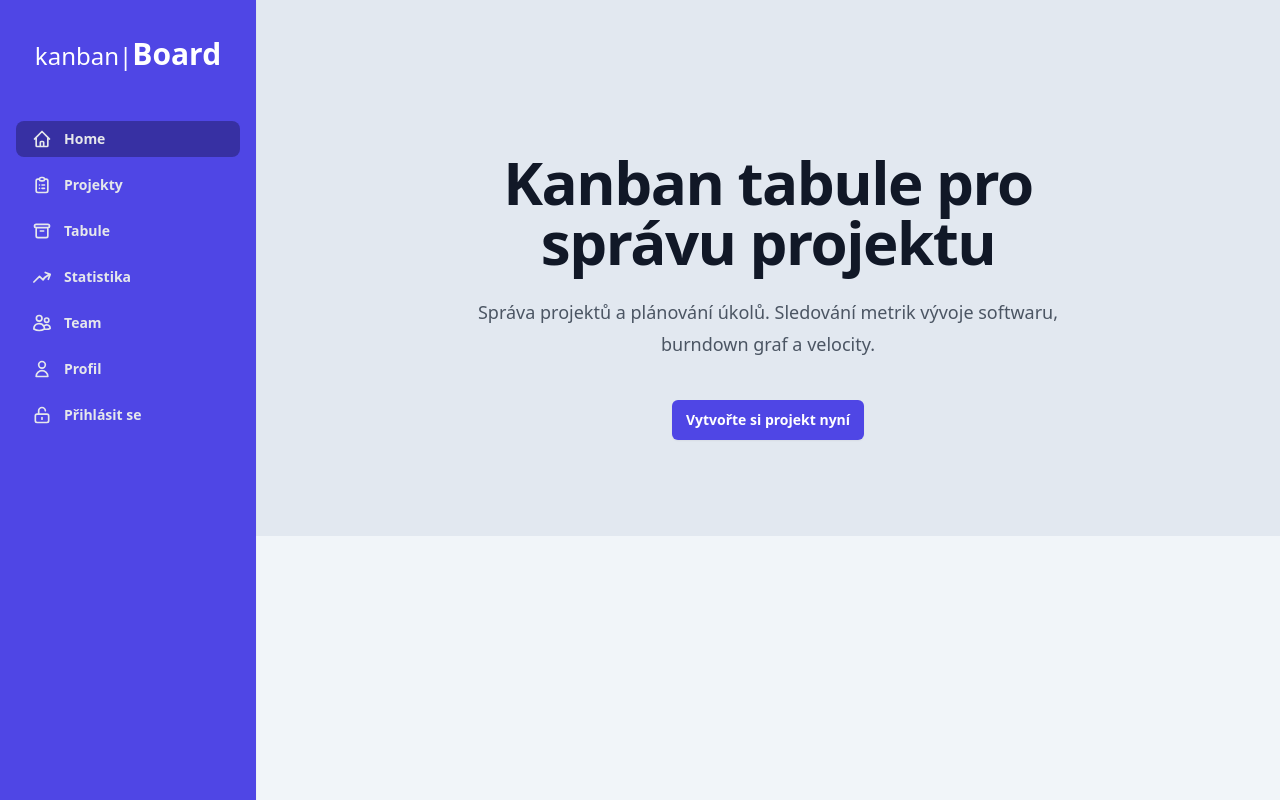
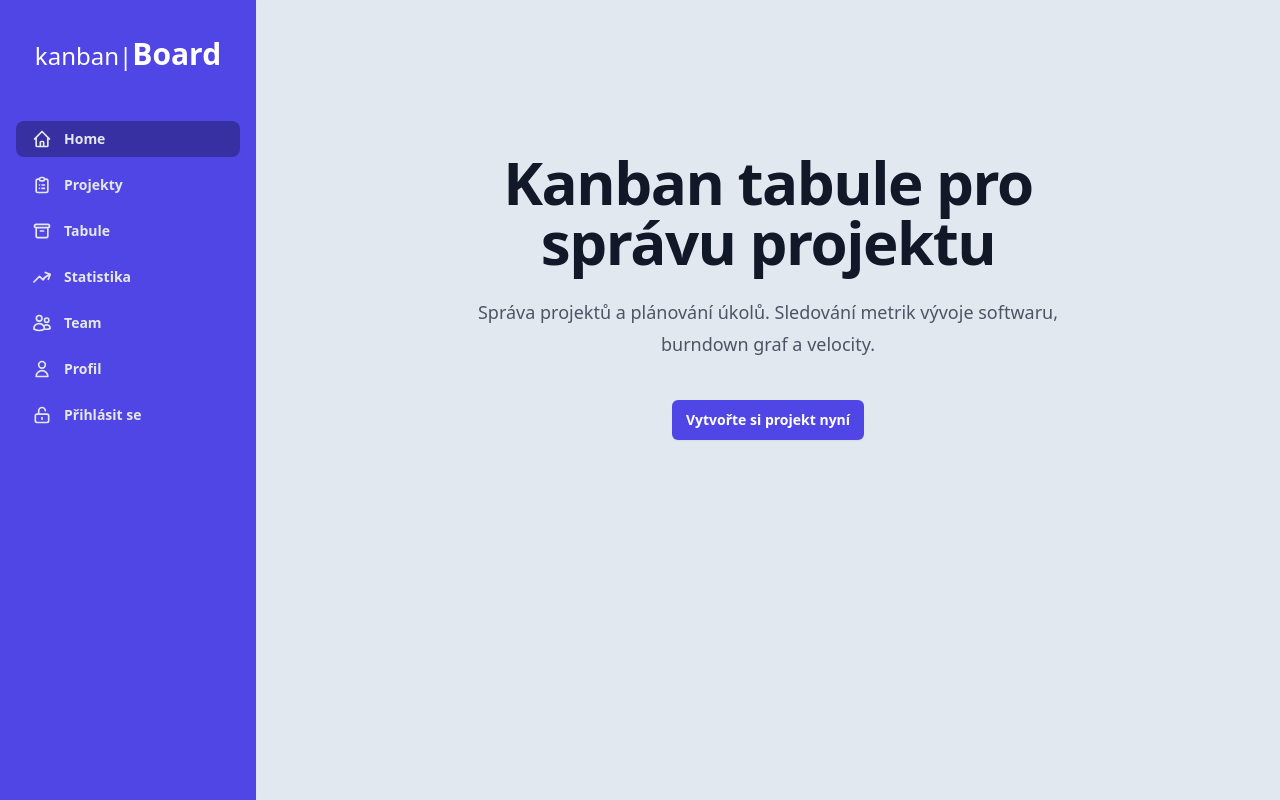
Before and after one commit to jelinekjakub/KanbanBoard, a Flask app: page / in a window 1280 px wide. Run offline with Flask 3, Linux system fonts and the light colour scheme; parts of the project's set-up code (start-up, migrations or seed data) failed here and were passed over; some libraries are stand-ins or nearby versions.

Commit message:
fixed bug when page bg was not taking screen height at least

```diff
--- a/app/templates/layouts/default.html
+++ b/app/templates/layouts/default.html
@@ -12,10 +12,10 @@
         <link rel="shortcut icon" href="{{ url_for('static', filename='favicon.ico') }}">
         <link rel="stylesheet" href="{{ url_for('static', filename='css/dnd.css') }}">
     </head>
-    <body class="flex flex-row w-full bg-white antialiased min-h-screen">
+    <body class="flex flex-col bg-white antialiased">
         <!-- SIDE PANEL -->
-        <aside class="fixed z-50 top-0 left-0 bottom-0 flex-none w-[45px] lg:w-64 hover:w-64 transition-all ease-in-out p-1 lg:px-4 bg-indigo-600 font-semibold text-sm text-gray-200 shadow-sm overflow-hidden">
-            <div class="relative w-full h-full">
+        <aside class="fixed top-0 left-0 bottom-0 w-[45px] lg:w-64 hover:w-64 transition-all ease-in-out p-1 lg:px-4 bg-indigo-600 font-semibold text-sm text-gray-200 shadow-sm overflow-hidden">
+            <div class="relative h-full">
                 <!-- LOGO -->
                 {% include "components/logo.html" %}
 
@@ -33,7 +33,7 @@
         </aside>
 
         <!-- MAIN WRAPPER -->
-        <div class="flex-1 pl-[45px] lg:pl-64 transition-all ease-in-out w-full bg-slate-100">
+        <div class="pl-[45px] lg:pl-64 transition-all ease-in-out bg-slate-100">
             <!-- MESSAGES -->
             {% with messages = get_flashed_messages(with_categories=true) %}
                 {% if messages %}
@@ -46,12 +46,12 @@
             {% endwith %}
 
             <!-- CONTENT -->
-            <main class="w-full">
+            <div class="[&>main]:min-h-screen">
             {% block content %}{% endblock %}
-            </main>
+            </div>
 
             <!-- FOOTER -->
-            <footer></footer>
+            <footer class="mt-auto"></footer>
         </div>
     </body>
 </html>
```
